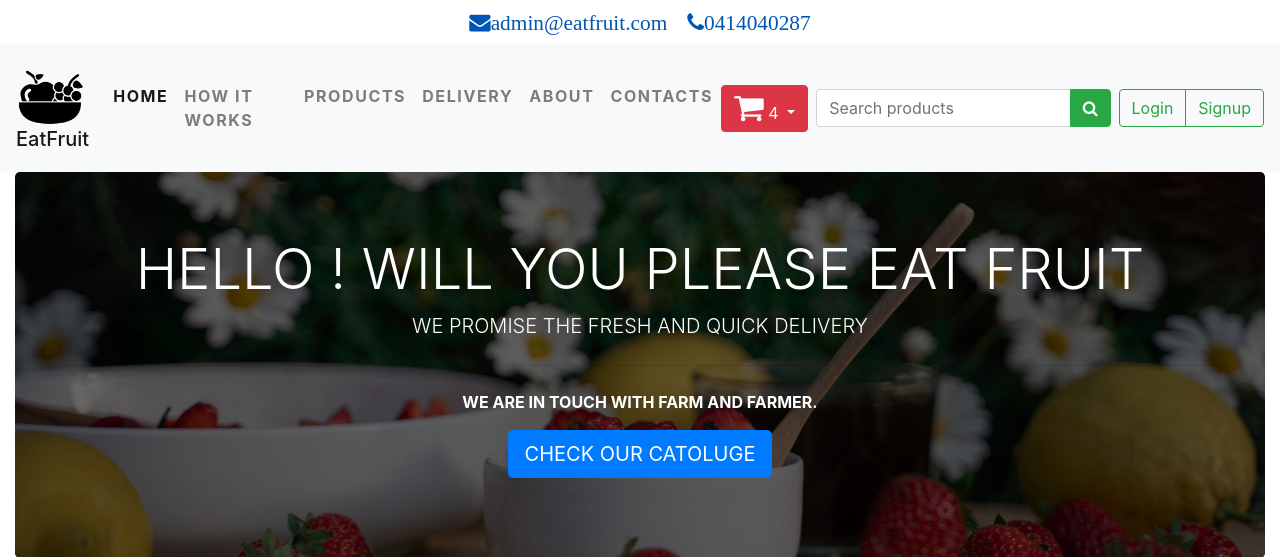
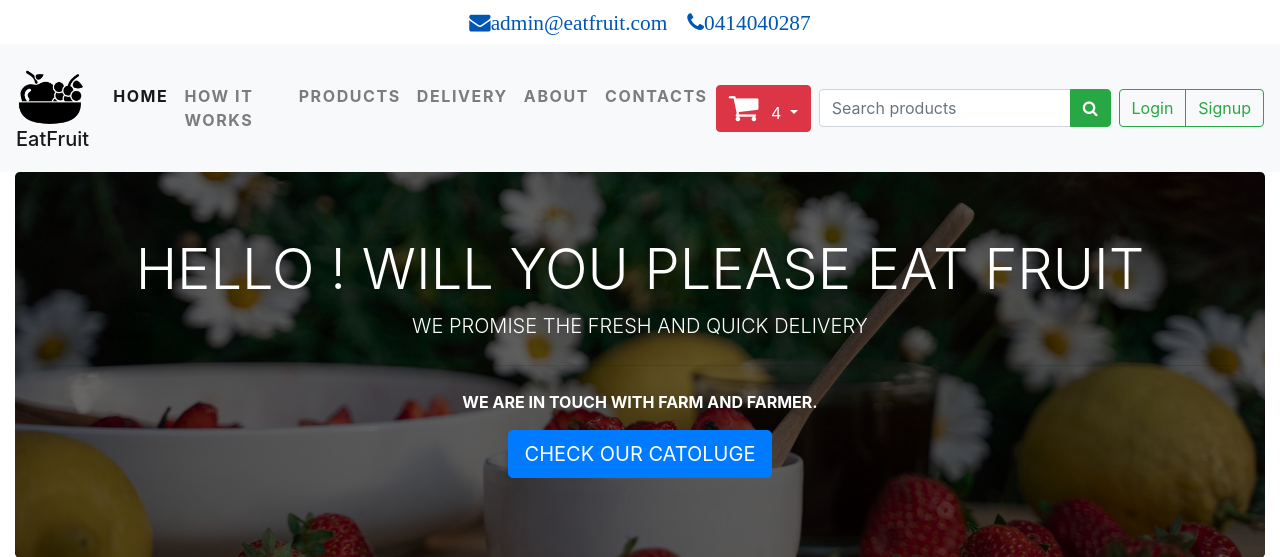
Before and after one commit to vijayakunwar/ICT_Project, a PHP site: page /index.php in a window 1280 px wide. Shown: the top 557 px of the page. Run offline with PHP 8.4, Linux system fonts and the light colour scheme.

Commit message:
cart button fix in nva

```diff
--- a/custom-js/my-script.js
+++ b/custom-js/my-script.js
@@ -1,6 +1,4 @@
-document.getElementById("nav-cart-button").onclick = function () {
-      location.href = "cart.php";
-  };
+
 
   document.getElementById("login").onclick= function(){
     location.href = "login.php";
--- a/header.php
+++ b/header.php
@@ -77,8 +77,8 @@
           <!-- schopping cart button -->
           <div   >
             <li class="dropdown ">
-              <button id="nav-cart-button" type="button" class="btn btn-danger dropdown-toggle mr-sm-2" data-toggle="dropdown" aria-haspopup="true" aria-expanded="false">
-                <span class="caret"> <i class="fa fa-shopping-cart fa-2x"></i></span>
+              <button  type="button" class="btn btn-danger dropdown-toggle mr-sm-2" data-toggle="dropdown" aria-haspopup="true" aria-expanded="false">
+                <span class="caret mr-sm-2"> <i class="fa fa-shopping-cart fa-2x"></i></span>
                    4 <span class="caret"></span>
 
               </button>
```
